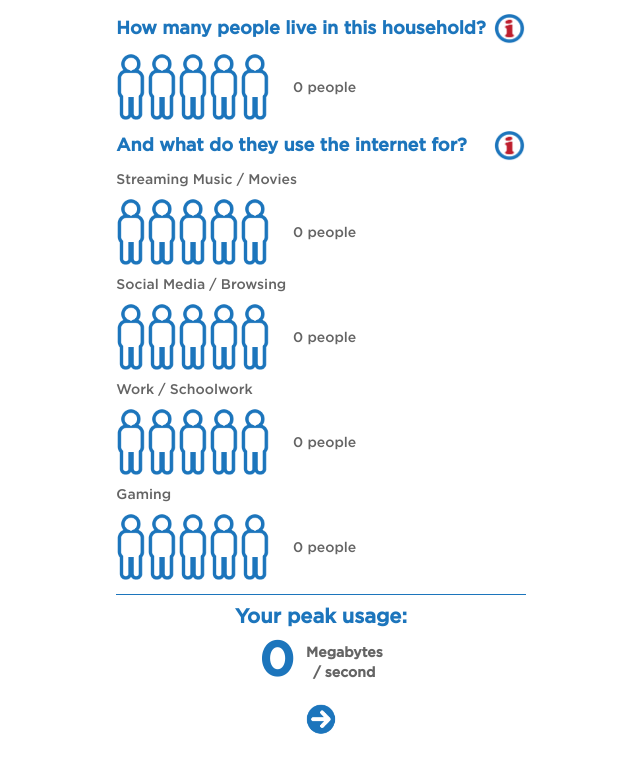
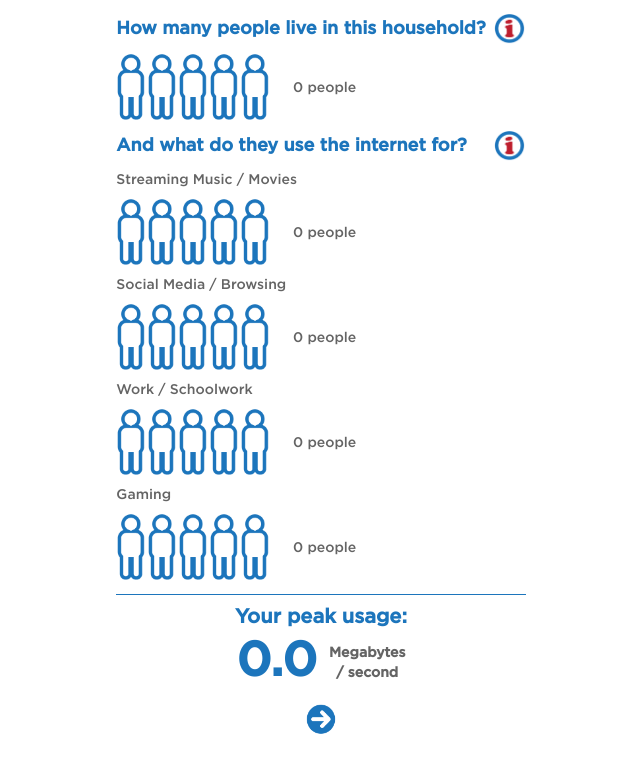
Before and after one commit to Bath-Community-Hack/GetOn, a Next.js app: page /usage in a window 1280 px wide. Shown: the part 312-1075 px from the top of the page, without its empty margins (319-959 px from the left). Built offline with nearby package versions, Linux system fonts and the light colour scheme.

Commit message:
1 decimal place

```diff
--- a/src/ClientComponents/UsageCalculator.tsx
+++ b/src/ClientComponents/UsageCalculator.tsx
@@ -139,7 +139,7 @@ const UsageCalculator = (props: UsageCalculatorProps) => {
                 </div>
                 <div className="flex items-center justify-center mt-2">
                     <span className="font-extrabold text-[#1C75BC] text-5xl">
-                        {props.usage}
+                        {props.usage.toFixed(1)}
                     </span>
                     <div className="w-3" />
                     <span className="font-bold">Megabytes <p>/ second</p></span>
```
